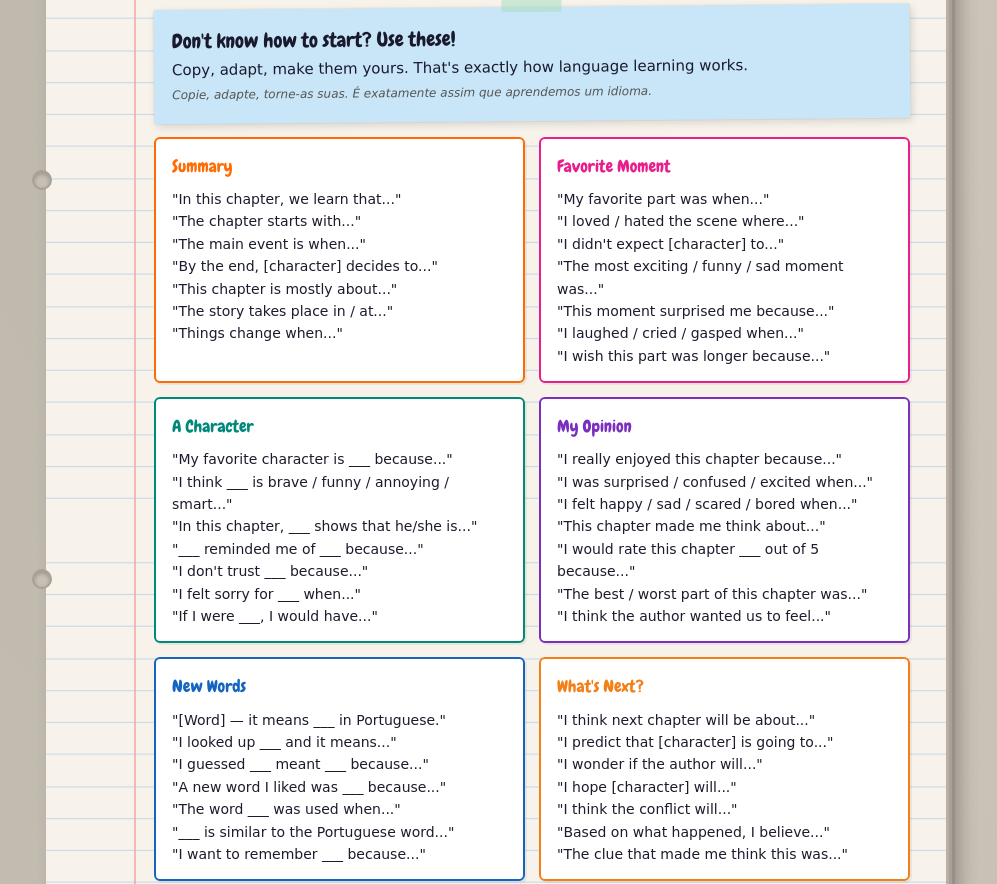
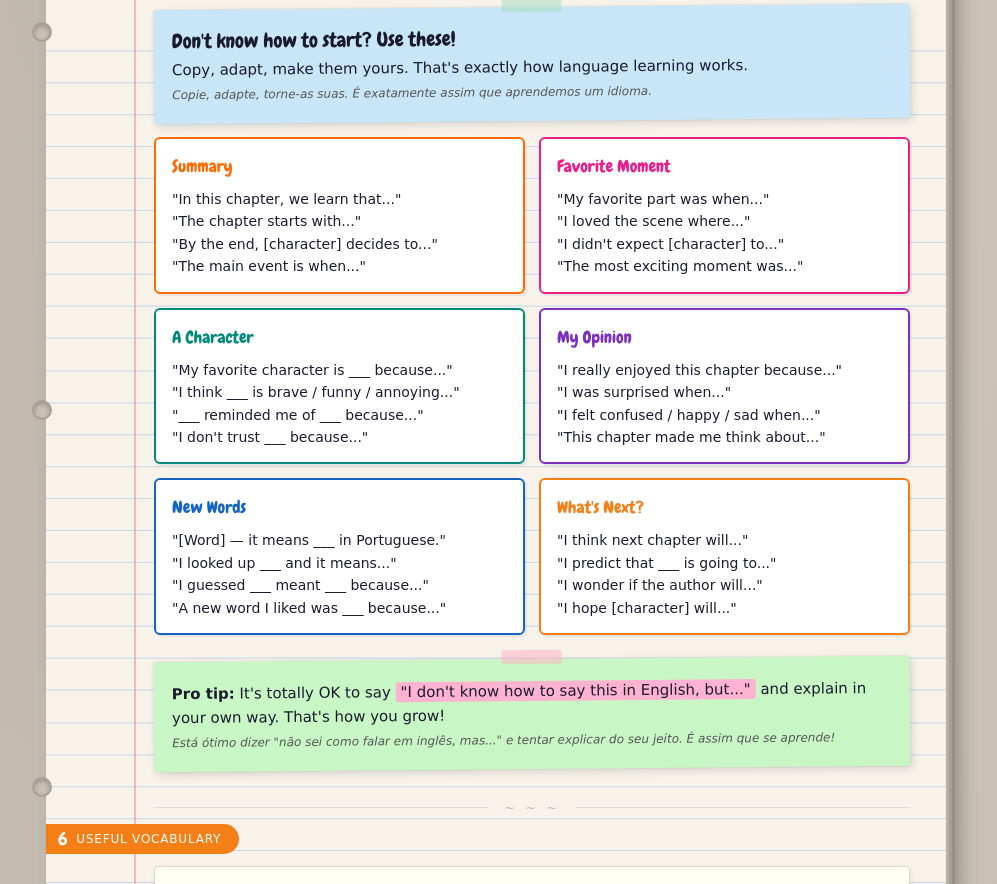
Before and after one commit to leobranco88/eic-bookclub, a plain HTML site: page index.html in a window 1280 px wide. Shown: the part 2657-3541 px from the top of the page, without its empty margins (144-1141 px from the left). Drawn offline with Linux system fonts and the light colour scheme; a web font is replaced by a local one.

Commit message:
Update Book Club guide and review sheet

```diff
--- a/index.html
+++ b/index.html
@@ -796,61 +796,43 @@
           <div class="phrase-card-title">Summary</div>
           "In this chapter, we learn that..."<br>
           "The chapter starts with..."<br>
-          "The main event is when..."<br>
           "By the end, [character] decides to..."<br>
-          "This chapter is mostly about..."<br>
-          "The story takes place in / at..."<br>
-          "Things change when..."
+          "The main event is when..."
         </div>
         <div class="phrase-card pc-pink">
           <div class="phrase-card-title">Favorite Moment</div>
           "My favorite part was when..."<br>
-          "I loved / hated the scene where..."<br>
+          "I loved the scene where..."<br>
           "I didn't expect [character] to..."<br>
-          "The most exciting / funny / sad moment was..."<br>
-          "This moment surprised me because..."<br>
-          "I laughed / cried / gasped when..."<br>
-          "I wish this part was longer because..."
+          "The most exciting moment was..."
         </div>
         <div class="phrase-card pc-teal">
           <div class="phrase-card-title">A Character</div>
           "My favorite character is ___ because..."<br>
-          "I think ___ is brave / funny / annoying / smart..."<br>
-          "In this chapter, ___ shows that he/she is..."<br>
+          "I think ___ is brave / funny / annoying..."<br>
           "___ reminded me of ___ because..."<br>
-          "I don't trust ___ because..."<br>
-          "I felt sorry for ___ when..."<br>
-          "If I were ___, I would have..."
+          "I don't trust ___ because..."
         </div>
         <div class="phrase-card pc-purple">
           <div class="phrase-card-title">My Opinion</div>
           "I really enjoyed this chapter because..."<br>
-          "I was surprised / confused / excited when..."<br>
-          "I felt happy / sad / scared / bored when..."<br>
-          "This chapter made me think about..."<br>
-          "I would rate this chapter ___ out of 5 because..."<br>
-          "The best / worst part of this chapter was..."<br>
-          "I think the author wanted us to feel..."
+          "I was surprised when..."<br>
+          "I felt confused / happy / sad when..."<br>
+          "This chapter made me think about..."
         </div>
         <div class="phrase-card pc-blue">
           <div class="phrase-card-title">New Words</div>
           "[Word] — it means ___ in Portuguese."<br>
           "I looked up ___ and it means..."<br>
           "I guessed ___ meant ___ because..."<br>
-          "A new word I liked was ___ because..."<br>
-          "The word ___ was used when..."<br>
-          "___ is similar to the Portuguese word..."<br>
-          "I want to remember ___ because..."
+          "A new word I liked was ___ because..."
         </div>
         <div class="phrase-card pc-amber">
           <div class="phrase-card-title">What's Next?</div>
-          "I think next chapter will be about..."<br>
-          "I predict that [character] is going to..."<br>
+          "I think next chapter will..."<br>
+          "I predict that ___ is going to..."<br>
           "I wonder if the author will..."<br>
-          "I hope [character] will..."<br>
-          "I think the conflict will..."<br>
-          "Based on what happened, I believe..."<br>
-          "The clue that made me think this was..."
+          "I hope [character] will..."
         </div>
       </div>
 
@@ -964,8 +946,8 @@
 
       <!-- QUOTE -->
       <div class="quote-box">
-        <div class="quote-text">"A reader lives a thousand lives before he dies. The man who never reads lives only one."</div>
-        <div class="quote-sub">— George R.R. Martin &nbsp;·&nbsp; Now go read your chapter!</div>
+        <div class="quote-text">"The more that you read, the more things you will know."</div>
+        <div class="quote-sub">— Dr. Seuss &nbsp;·&nbsp; Now go read your chapter!</div>
       </div>
 
       <!-- DOWNLOAD -->
```
Also changed, not shown: 1 other file.
